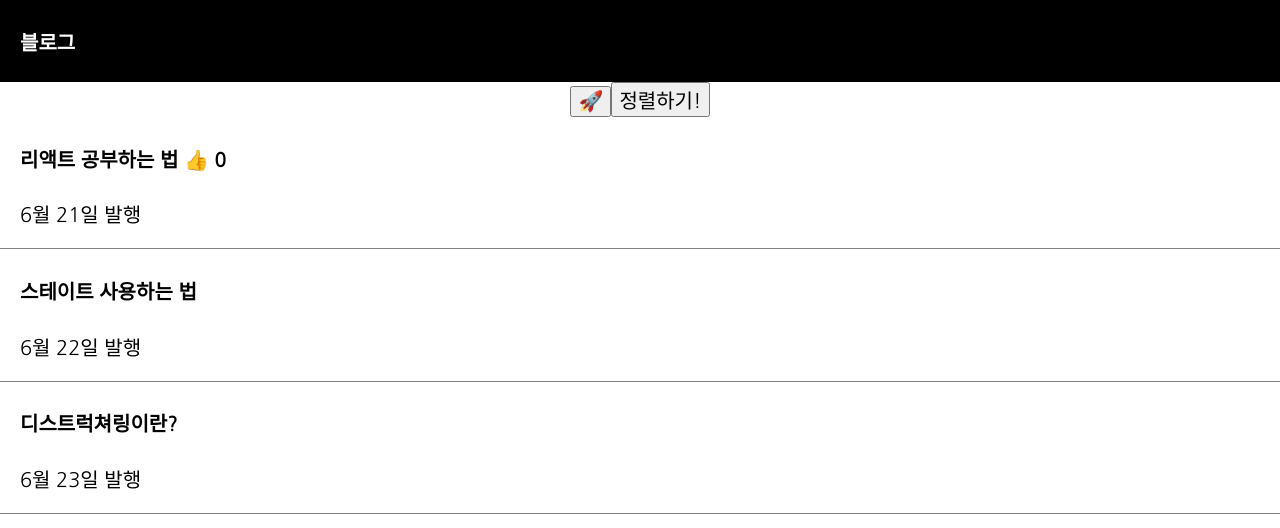
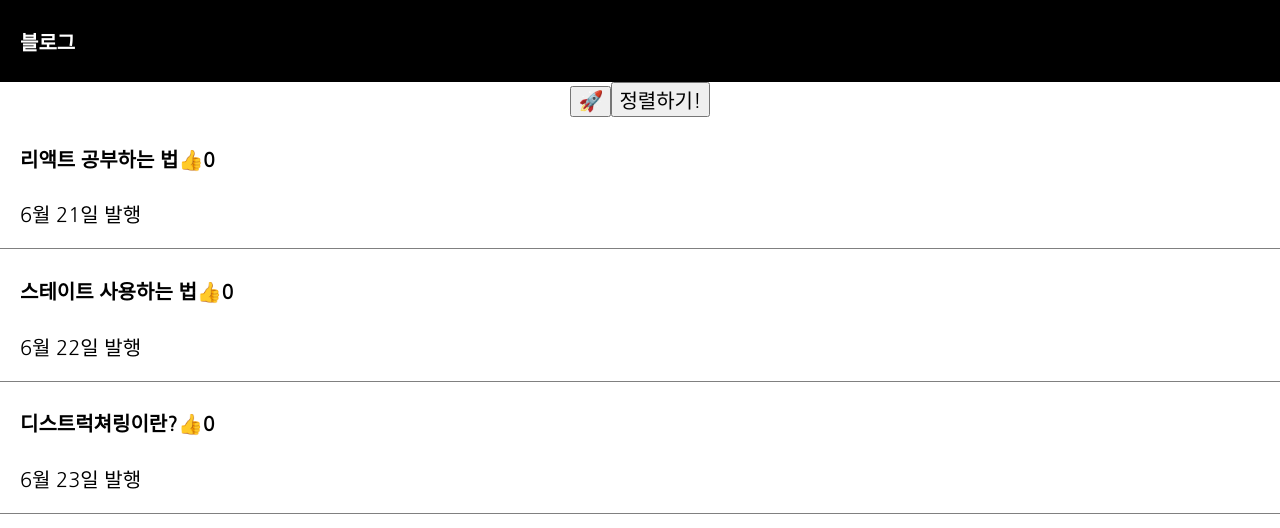
Before and after one commit to Chaedie/ReactCodingApple, a React (Create React App) app in the folder blog/: page / in a window 1280 px wide. Shown: the top 528 px of the page. Built offline with nearby package versions, Linux system fonts and the light colour scheme.

Commit message:
add : map메서드를 이용해 글 리스트 생성

```diff
--- a/blog/src/App.js
+++ b/blog/src/App.js
@@ -6,13 +6,13 @@ import { useState } from 'react';
 
 function App() {
   let postContents = `가장 효율적으로 리액트를 공부하는 방법은 무엇이 있을까?에끼 이놈아 왕도가 어딨어 ! 그냥 따라 쳐보면서 토이프로젝트 만들고, 복붙도 하고 \n그러면서 느는거지 언제까지 앉아서 "생각"만할래!!! (물론 좋은 방법은 있을수 있습니다만 아직 저는 잘 모르겠네요 알려주세요 😭😭)`;
-  let [postTitle, setpostTitle] = useState([
+  let [post, setPost] = useState([
     '리액트 공부하는 법',
     '스테이트 사용하는 법',
     '디스트럭쳐링이란?',
   ]);
   let [postTime, setpostTime] = useState(['6월 21일 발행', '6월 22일 발행', '6월 23일 발행']);
-  let [좋아요, set좋아요] = useState(0);
+  let [좋아요, set좋아요] = useState([0, 0, 0]);
   let [modal, setModal] = useState(false);
 
   return (
@@ -23,7 +23,7 @@ function App() {
 
       <button
         onClick={() => {
-          let copy = [...postTitle];
+          let copy = [...post];
           copy[1] = '스테이트 바꾸는 방법';
           setpostTitle(copy);
         }}
@@ -32,13 +32,14 @@ function App() {
       </button>
       <button
         onClick={() => {
-          let copy = [...postTitle.sort()];
+          let copy = [...post.sort()];
           setpostTitle(copy);
         }}
       >
         정렬하기!
       </button>
-      <div className="list">
+
+      {/* <div className="list">
         <h4>
           {postTitle[0]} <span onClick={() => set좋아요(좋아요 + 1)}>👍</span> {좋아요}
         </h4>
@@ -51,8 +52,29 @@ function App() {
       <div className="list">
         <h4 onClick={() => setModal(!modal)}>{postTitle[2]}</h4>
         <p>{postTime[2]}</p>
-      </div>
+      </div> */}
+
       {modal ? <Modal></Modal> : null}
+      {post.map((a, i) => {
+        return (
+          <div className="list" key={i}>
+            <h4>
+              {post[i]}
+              <span
+                onClick={() => {
+                  let copy = [...좋아요];
+                  copy[i] += 1;
+                  set좋아요(copy);
+                }}
+              >
+                👍
+              </span>
+              {좋아요[i]}
+            </h4>
+            <p>{postTime[i]}</p>
+          </div>
+        );
+      })}
     </div>
   );
 }
```
